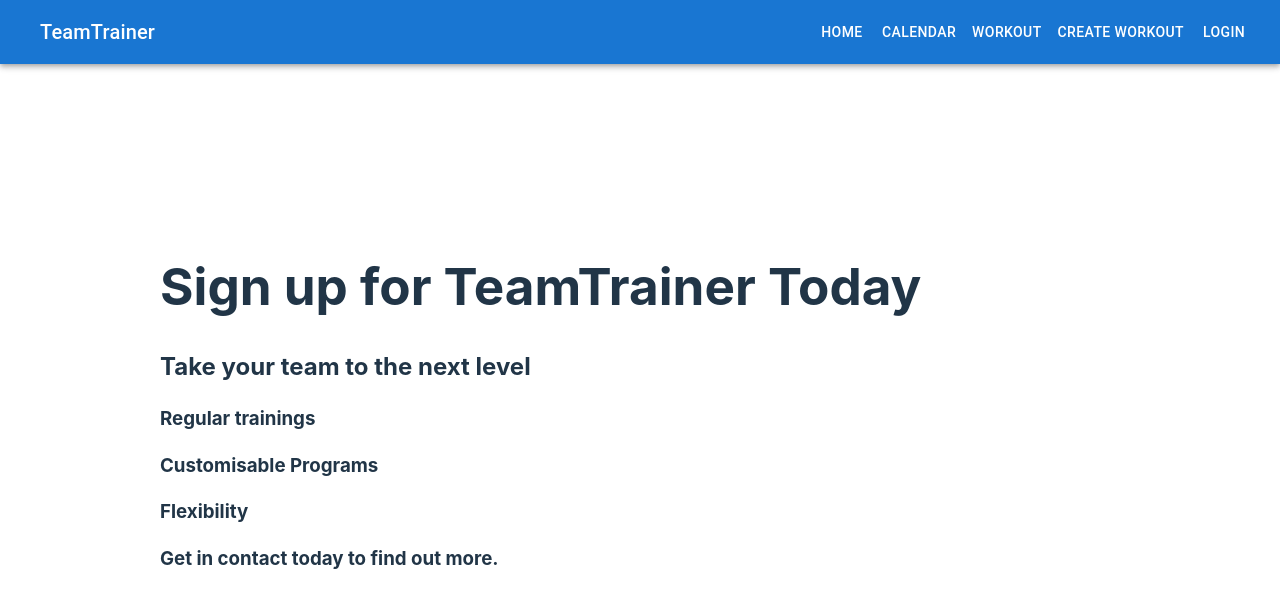
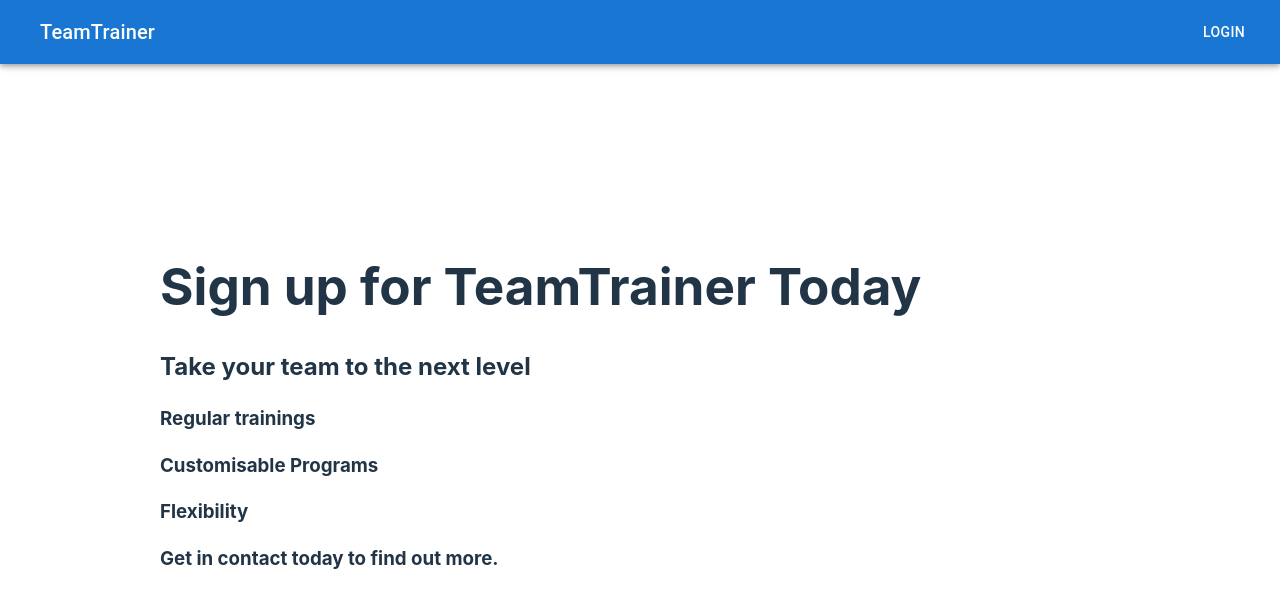
Before and after one commit to Benjfrench/capstoneApp, a React (Vite) app: page / in a window 1280 px wide. Shown: the top 608 px of the page. Built offline with nearby package versions, Linux system fonts and the light colour scheme.

Commit message:
website basic structure

```diff
--- a/src/components/Navbar.jsx
+++ b/src/components/Navbar.jsx
@@ -36,12 +36,12 @@ export const Navbar = () => {
         </Typography>
 
         <Box sx={{ display: { xs: 'none', md: 'flex' }, flexGrow: 1, justifyContent: 'flex-end' }}>
-          <Button color="inherit" component={Link} to="/">Home</Button>
-          <Button color="inherit" component={Link} to="/calendar">Calendar</Button>
-          <Button color="inherit" component={Link} to="/workout">Workout</Button>
-          <Button color="inherit" component={Link} to="/createWorkout">Create Workout</Button>
-          {user ? (
-            <Button color="inherit" onClick={handleLogout}>Logout</Button> // Show logout if user is logged in
+          {user ? ( // Check if user is logged in
+            <>
+              <Button color="inherit" component={Link} to="/">Home</Button>
+              <Button color="inherit" component={Link} to="/calendar">WorkoutHub</Button>
+              <Button color="inherit" onClick={handleLogout}>Logout</Button> {/* Show logout if user is logged in */}
+            </>
           ) : (
             <LoginModal /> // Show login modal if user is not logged in
           )}
@@ -62,10 +62,19 @@ export const Navbar = () => {
           onClose={handleMenuClose}
           sx={{ display: { xs: 'block', md: 'none' } }}
         >
-          <MenuItem component={Link} to="/" onClick={handleMenuClose}>Home</MenuItem>
-          <MenuItem component={Link} to="/calendar" onClick={handleMenuClose}>Calendar</MenuItem>
-          <MenuItem component={Link} to="/workout" onClick={handleMenuClose}>Workout</MenuItem>
-          <MenuItem component={Link} to="/createWorkout" onClick={handleMenuClose}>Create Workout</MenuItem>
+          {user ? ( // Check if user is logged in for mobile menu
+            <>
+              <MenuItem component={Link} to="/" onClick={handleMenuClose}>Home</MenuItem>
+              <MenuItem component={Link} to="/calendar" onClick={handleMenuClose}>Calendar</MenuItem>
+              <MenuItem component={Link} to="/workout" onClick={handleMenuClose}>Workout</MenuItem>
+              <MenuItem component={Link} to="/createWorkout" onClick={handleMenuClose}>Create Workout</MenuItem>
+              <MenuItem onClick={handleLogout}>Logout</MenuItem>
+            </>
+          ) : (
+            <MenuItem onClick={handleMenuClose}>
+              <LoginModal /> {/* Show login modal if user is not logged in */}
+            </MenuItem>
+          )}
         </Menu>
       </Toolbar>
     </AppBar>
```
